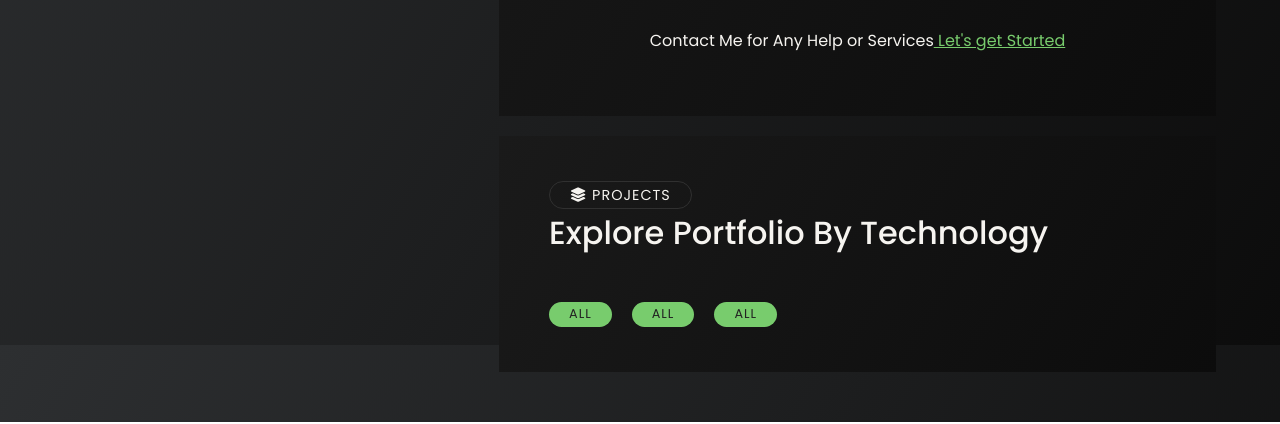
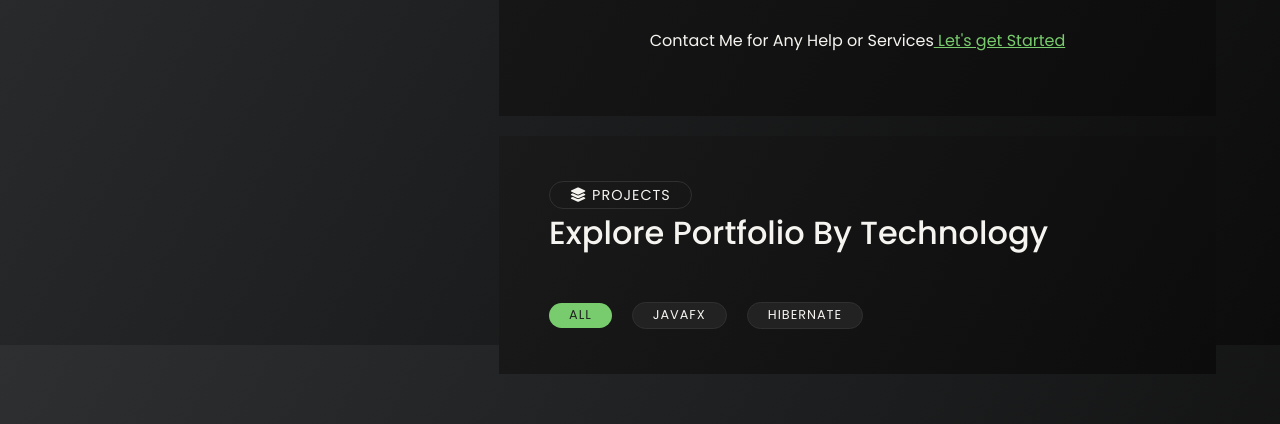
Before and after one commit to Chamith-Bhanuka/my-portfolio-new, a plain HTML site: page index.html in a window 1280 px wide. Shown: the part 1255-1679 px from the top of the page. Drawn offline with Linux system fonts and the light colour scheme.

Commit message:
change filter settings

```diff
--- a/index.html
+++ b/index.html
@@ -229,8 +229,8 @@
             <!--filter-->
             <ul class="project-list">
                 <li class="active" data-filter="all">All</li>
-                <li class="active" data-filter="JavaFX">All</li>
-                <li class="active" data-filter="Hibernate">All</li>
+                <li data-filter="JavaFX">JavaFX</li>
+                <li data-filter="Hibernate">Hibernate</li>
             </ul>
 
         </section>
```
